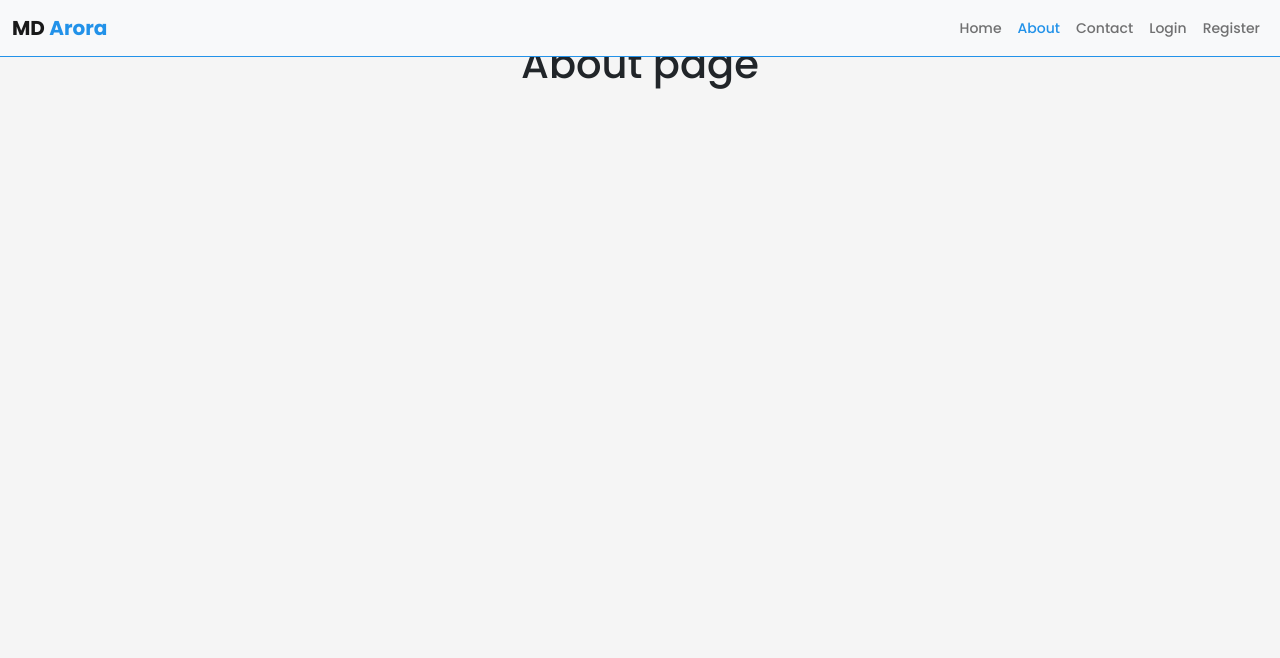
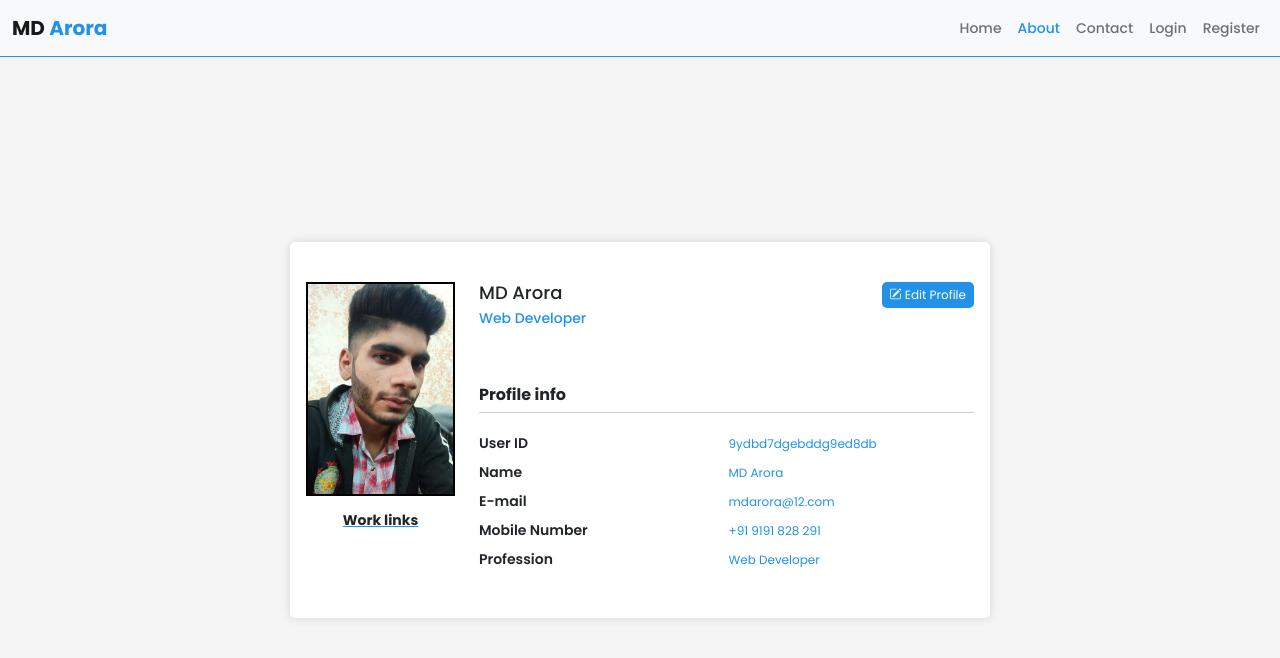
Before and after one commit to mdarora/mern-app, a React (Create React App) app in the folder client/: page /about in a window 1280 px wide. Shown: the top 658 px of the page. Built offline with nearby package versions, Linux system fonts and the light colour scheme.

Commit message:
profile || About page UI completed

```diff
--- a/client/src/App.css
+++ b/client/src/App.css
@@ -45,7 +45,7 @@ section.home p{
 }
 
 /* ************************************* */
-.reg-box, .login-box, .contact-form-box{
+.reg-box, .login-box, .contact-form-box, .profile-box{
   width: 700px;
   max-width: 99%;
   margin: 0px auto;
@@ -116,7 +116,7 @@ section.home p{
   padding: 20px;
   display: flex;
   align-items: center;
-  justify-content: start;
+  justify-content: flex-start;
   background-color: #fff;
   box-shadow: 0px 0px 8px 1px rgba(0, 0, 0, 0.1);
 }
@@ -147,7 +147,78 @@ section.home p{
 }
 
 
-
+/* ********************************** */
+.profile-box{
+  padding: 40px 16px;
+}
+.profile-photo{
+  margin-bottom: 16px;
+  text-align: center;
+}
+.profile-photo img{
+  width: 100%;
+  max-width: 150px;
+  min-width: 100px;
+  border: 2px solid #000;
+}
+.work-links{
+  margin-bottom: 16px;
+}
+.work-links h6{
+  font-size: 14px;
+  font-weight: bold;
+  text-decoration: underline var(--theme-color);
+  text-align: center;
+}
+.upper-part {
+  padding-bottom: 40px;
+  display: flex;
+  justify-content: space-between;
+}
+.profile-highlight h5.name{
+  font-size: 18px;
+  margin-bottom: 5px;
+}
+.profile-highlight p.prof{
+  font-size: 14px;
+  font-weight: 500;
+  color: var(--theme-color);
+}
+.edit-btn button{
+  color: #fff;
+  font-size: 12px;
+  padding: 4px 8px;
+  border: none;
+  border-radius: 5px;
+  background-color: var(--theme-color);
+}
+.edit-btn button:hover{
+  filter: brightness(90%);
+}
+.all-details h5.profile{
+  font-size: 16px;
+  padding-bottom: 8px;
+  margin-bottom: 20px;
+  font-weight: bold;
+  border-bottom: 1px solid #00000033;
+}
+.all-details .line{
+  margin-bottom: 8px;
+  display: flex;
+  align-items: center;
+  justify-content: space-between;
+}
+.all-details .line label{
+  font-size: 14px;
+  font-weight: 600;
+}
+.all-details .line input{
+  font-size: 12px;
+  border: none;
+  outline: none;
+  width: 50%;
+  color: var(--theme-color);
+}
 
 
 /* ****************************************** */
@@ -169,6 +240,13 @@ section.home p{
   .contact-form-box .inputs{
     margin-top: 20px;
   }
+  .img-links{
+    display: flex;
+  }
+  .img-links .work-links{
+    width: 100%;
+    padding-left: 20px;
+  }
 }
 
 @media screen and (max-width: 400px){
--- a/client/src/components/About.js
+++ b/client/src/components/About.js
@@ -1,11 +1,70 @@
-import React from 'react'
+import React from 'react';
+import pp from "../images/profile-photo.jpg";
 
 const About = () => {
     return (
-        <div className="text-center">
-            <p>Welcome</p>
-            <h1>About page</h1>
+    <>
+    <section className="profile">
+        <div className="container">
+            <div className="profile-box">
+                <div className="row">
+
+                    <div className="col-sm-3 img-links">
+                        <div className="profile-photo">
+                            <img src={pp} alt="ProfilePhoto" />
+                        </div>
+                        <div className="work-links">
+                            <h6>Work links</h6>
+                        </div>
+                    </div>
+
+                    <div className="col-sm-9">
+                        <div className="upper-part">
+                            <div className="profile-highlight">
+                                <h5 className="name">MD Arora</h5>
+                                <p className="prof">Web Developer</p>
+                            </div>
+                            <div className="edit-btn">
+                                <button> <i className="bi bi-pencil-square"></i> Edit Profile</button>
+                            </div>
+                        </div>
+                        <div className="all-details">
+                            <h5 className="profile">Profile info</h5>
+                            <form>
+
+                                <div className="line">
+                                    <label htmlFor="id">User ID</label>
+                                    <input type="text" id="id" value="9ydbd7dgebddg9ed8db" readOnly/>
+                                </div>
+
+                                <div className="line">
+                                    <label htmlFor="name">Name</label>
+                                    <input type="text" id="name" value="MD Arora" readOnly/>
+                                </div>
+
+                                <div className="line">
+                                    <label htmlFor="email">E-mail</label>
+                                    <input type="email" id="email" value="mdarora@12.com" readOnly/>
+                                </div>
+
+                                <div className="line">
+                                    <label htmlFor="phone">Mobile Number</label>
+                                    <input type="text" id="phone" value="+91 9191 828 291" readOnly/>
+                                </div>
+
+                                <div className="line">
+                                    <label htmlFor="work">Profession</label>
+                                    <input type="text" id="work" value="Web Developer" readOnly/>
+                                </div>
+                            </form>
+                        </div>
+                    </div>
+
+                </div>
+            </div>
         </div>
+    </section>
+    </>
     )
 }
 
```
Also changed, not shown: client/src/images/profile-photo.jpg (added).
